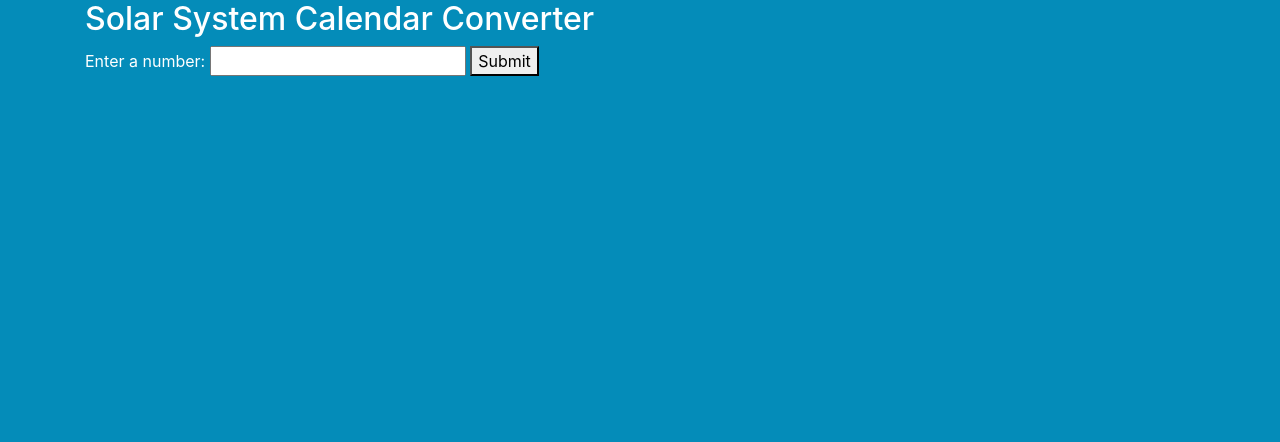
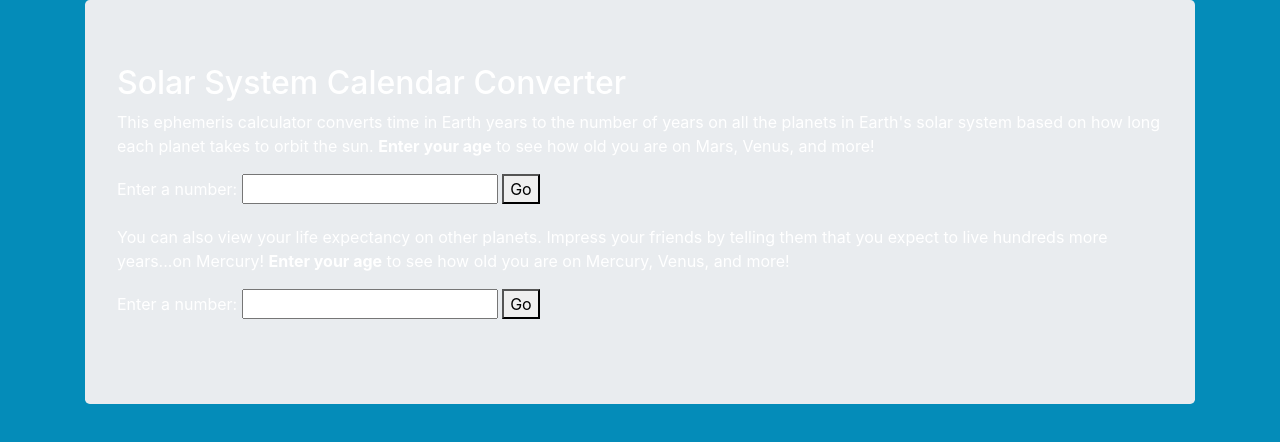
Before and after one commit to KristaRutz/Solar-Systemwide-Calendar, a website built with webpack: page src/index.html in a window 1280 px wide. Built offline with nearby package versions, Linux system fonts and the light colour scheme.

Commit message:
Write a description for user functionality Implement second input for life expectancy

```diff
--- a/src/index.html
+++ b/src/index.html
@@ -5,13 +5,26 @@
   </head>
   <body>
     <div class="container">
-      <h2>Solar System Calendar Converter</h2>
-      <form id="user-age">
-        <label for="age">Enter a number:</label>
-        <input id="age" type="number">
-        <button type="submit">Submit</button>
-      </form>
-      <ul id="output"></ul>
+      <div class="jumbotron">
+        <h2>Solar System Calendar Converter</h2>
+
+        <p>This ephemeris calculator converts time in Earth years to the number of years on all the planets in Earth's solar system based on how long each planet takes to orbit the sun. <strong>Enter your age</strong> to see how old you are on Mars, Venus, and more!</p>
+        <div id="user-age">
+          <label for="age">Enter a number:</label>
+          <input id="age" type="number">
+          <button type="submit">Go</button>
+        </div>
+        <p id="age-output"></p>
+
+        <p>You can also view your life expectancy on other planets. Impress your friends by telling them that you expect to live hundreds more years...on Mercury! <strong>Enter your age</strong> to see how old you are on Mercury, Venus, and more!</p>
+        <div id="user-life-expectancy">
+          <label for="age2">Enter a number:</label>
+          <input id="age2" type="number">
+          <button type="submit">Go</button>
+        </div>
+        <p id="age-output"></p>
+
+      </div>
     </div>
   </body>
 </html>
```
